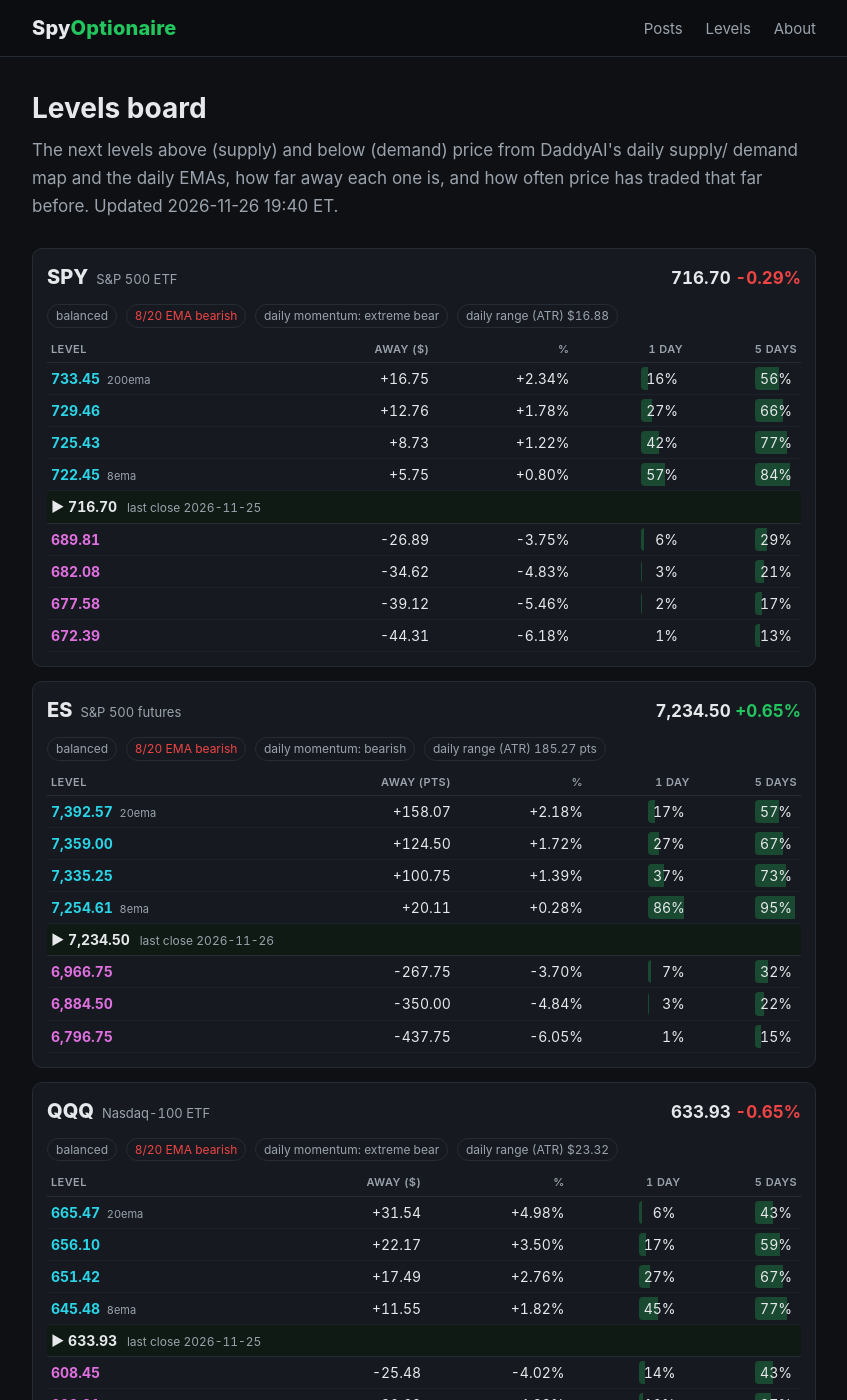
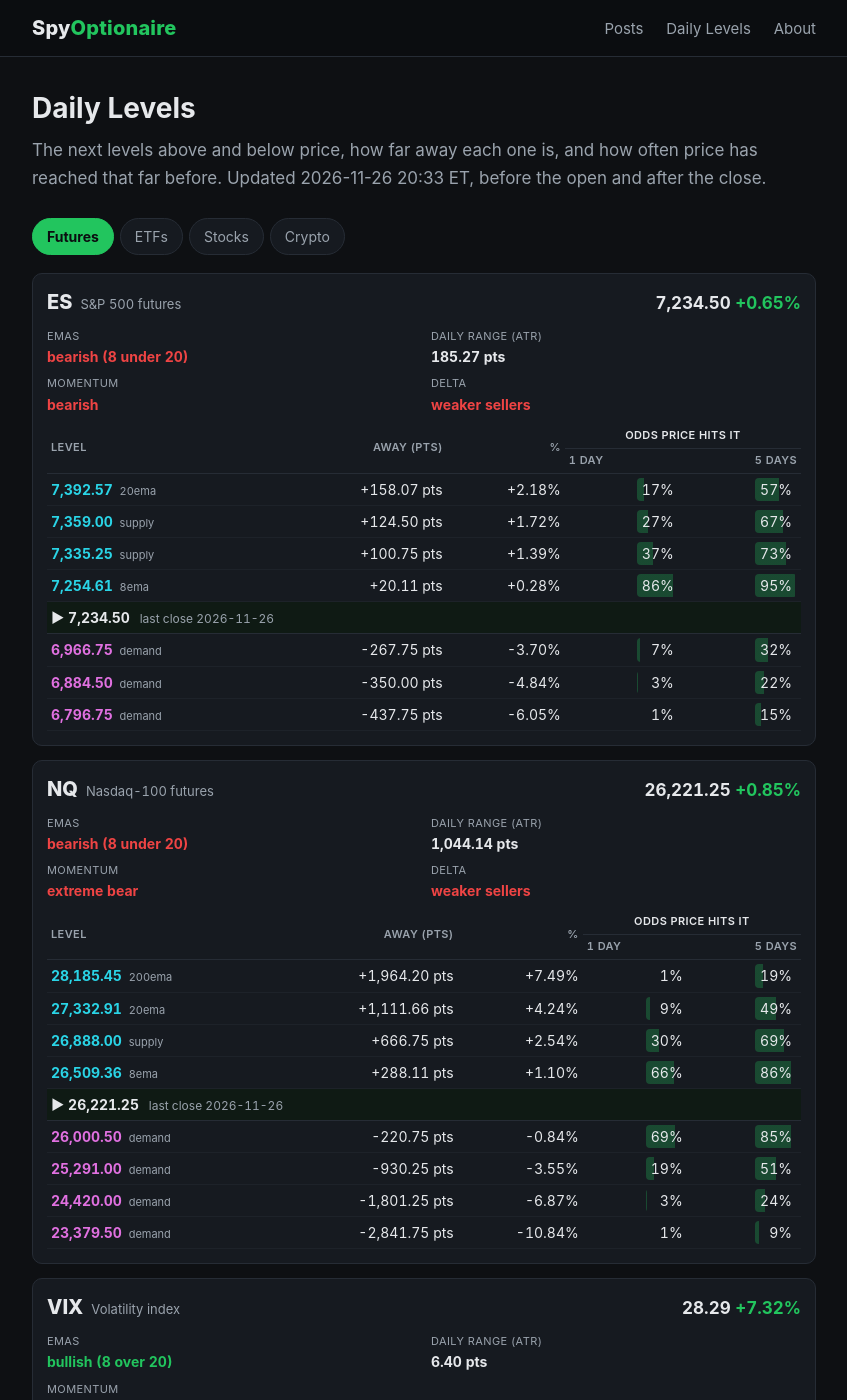
Before and after one commit to SpyOptionaire/spyoptionaire.github.io, a Jekyll site: the page built from levels.html, in a window 1280 px wide and 1400 px high. Shown: the whole window, without its empty margins (216-1063 px from the left). Built offline with Jekyll 4.4.1, drawn with Linux system fonts in a browser that asks for light colours; some of the changed text lies outside the part shown.

Commit message:
Home page overview, Posts page, Daily Levels: tabs, metrics, supply/ demand labels, odds header
Co-Authored-By: Claude Opus 5.5 <noreply@anthropic.com>
Claude-Session: https://claude.ai/code/session_01EnXCpuWUg6oc66XeZWqt4P

```diff
--- a/_data/levels.json
+++ b/_data/levels.json
@@ -1,5 +1,5 @@
 {
- "built_et": "2026-11-26 19:40",
+ "built_et": "2026-11-26 20:33",
  "tickers": [
   {
    "sym": "SPY",
@@ -12,12 +12,15 @@
    "state": "balanced",
    "imbalanced": false,
    "trend": "bearish",
+   "ema": "bearish (8 under 20)",
    "momentum": "extreme bear",
+   "delta": null,
+   "group": "etfs",
    "supply": [
     {
      "price": "722.45",
      "tag": "8ema",
-     "away": "+5.75",
+     "away": "+$5.75",
      "pct": "+0.80%",
      "atr": 0.34,
      "p1": "57%",
@@ -25,8 +28,8 @@
     },
     {
      "price": "725.43",
-     "tag": "",
-     "away": "+8.73",
+     "tag": "supply",
+     "away": "+$8.73",
      "pct": "+1.22%",
      "atr": 0.52,
      "p1": "42%",
@@ -34,8 +37,8 @@
     },
     {
      "price": "729.46",
-     "tag": "",
-     "away": "+12.76",
+     "tag": "supply",
+     "away": "+$12.76",
      "pct": "+1.78%",
      "atr": 0.76,
      "p1": "27%",
@@ -44,7 +47,7 @@
     {
      "price": "733.45",
      "tag": "200ema",
-     "away": "+16.75",
+     "away": "+$16.75",
      "pct": "+2.34%",
      "atr": 0.99,
      "p1": "16%",
@@ -54,8 +57,8 @@
    "demand": [
     {
      "price": "689.81",
-     "tag": "",
-     "away": "-26.89",
+     "tag": "demand",
+     "away": "-$26.89",
      "pct": "-3.75%",
      "atr": 1.59,
      "p1": "6%",
@@ -63,8 +66,8 @@
     },
     {
      "price": "682.08",
-     "tag": "",
-     "away": "-34.62",
+     "tag": "demand",
+     "away": "-$34.62",
      "pct": "-4.83%",
      "atr": 2.05,
      "p1": "3%",
@@ -72,8 +75,8 @@
     },
     {
      "price": "677.58",
-     "tag": "",
-     "away": "-39.12",
+     "tag": "demand",
+     "away": "-$39.12",
      "pct": "-5.46%",
      "atr": 2.32,
      "p1": "2%",
@@ -81,8 +84,8 @@
     },
     {
      "price": "672.39",
-     "tag": "",
-     "away": "-44.31",
+     "tag": "demand",
+     "away": "-$44.31",
      "pct": "-6.18%",
      "atr": 2.63,
      "p1": "1%",
@@ -101,12 +104,15 @@
    "state": "balanced",
    "imbalanced": false,
    "trend": "bearish",
+   "ema": "bearish (8 under 20)",
    "momentum": "bearish",
+   "delta": "weaker sellers",
+   "group": "futures",
    "supply": [
     {
      "price": "7,254.61",
      "tag": "8ema",
-     "away": "+20.11",
+     "away": "+20.11 pts",
      "pct": "+0.28%",
      "atr": 0.11,
      "p1": "86%",
@@ -114,8 +120,8 @@
     },
     {
      "price": "7,335.25",
-     "tag": "",
-     "away": "+100.75",
+     "tag": "supply",
+     "away": "+100.75 pts",
      "pct": "+1.39%",
      "atr": 0.54,
      "p1": "37%",
@@ -123,8 +129,8 @@
     },
     {
      "price": "7,359.00",
-     "tag": "",
-     "away": "+124.50",
+     "tag": "supply",
+     "away": "+124.50 pts",
      "pct": "+1.72%",
      "atr": 0.67,
      "p1": "27%",
@@ -133,7 +139,7 @@
     {
      "price": "7,392.57",
      "tag": "20ema",
-     "away": "+158.07",
+     "away": "+158.07 pts",
      "pct": "+2.18%",
      "atr": 0.85,
      "p1": "17%",
@@ -143,8 +149,8 @@
    "demand": [
     {
      "price": "6,966.75",
-     "tag": "",
-     "away": "-267.75",
+     "tag": "demand",
+     "away": "-267.75 pts",
      "pct": "-3.70%",
      "atr": 1.45,
      "p1": "7%",
@@ -152,8 +158,8 @@
     },
     {
      "price": "6,884.50",
-     "tag": "",
-     "away": "-350.00",
+     "tag": "demand",
+     "away": "-350.00 pts",
      "pct": "-4.84%",
      "atr": 1.89,
      "p1": "3%",
@@ -161,8 +167,8 @@
     },
     {
      "price": "6,796.75",
-     "tag": "",
-     "away": "-437.75",
+     "tag": "demand",
+     "away": "-437.75 pts",
      "pct": "-6.05%",
      "atr": 2.36,
      "p1": "1%",
@@ -181,12 +187,15 @@
    "state": "balanced",
    "imbalanced": false,
    "trend": "bearish",
+   "ema": "bearish (8 under 20)",
    "momentum": "extreme bear",
+   "delta": null,
+   "group": "etfs",
    "supply": [
     {
      "price": "645.48",
      "tag": "8ema",
-     "away": "+11.55",
+     "away": "+$11.55",
      "pct": "+1.82%",
      "atr": 0.5,
      "p1": "45%",
@@ -194,8 +203,8 @@
     },
     {
      "price": "651.42",
-     "tag": "",
-     "away": "+17.49",
+     "tag": "supply",
+     "away": "+$17.49",
      "pct": "+2.76%",
      "atr": 0.75,
      "p1": "27%",
@@ -203,8 +212,8 @@
     },
     {
      "price": "656.10",
-     "tag": "",
-     "away": "+22.17",
+     "tag": "supply",
+     "away": "+$22.17",
      "pct": "+3.50%",
      "atr": 0.95,
      "p1": "17%",
@@ -213,7 +222,7 @@
     {
      "price": "665.47",
      "tag": "20ema",
-     "away": "+31.54",
+     "away": "+$31.54",
      "pct": "+4.98%",
      "atr": 1.35,
      "p1": "6%",
@@ -223,8 +232,8 @@
    "demand": [
     {
      "price": "608.45",
-     "tag": "",
-     "away": "-25.48",
+     "tag": "demand",
+     "away": "-$25.48",
      "pct": "-4.02%",
      "atr": 1.09,
      "p1": "14%",
@@ -232,8 +241,8 @@
     },
     {
      "price": "603.31",
-     "tag": "",
-     "away": "-30.62",
+     "tag": "demand",
+     "away": "-$30.62",
      "pct": "-4.83%",
      "atr": 1.31,
      "p1": "10%",
@@ -241,8 +250,8 @@
     },
     {
      "price": "600.04",
-     "tag": "",
-     "away": "-33.89",
+     "tag": "demand",
+     "away": "-$33.89",
      "pct": "-5.35%",
      "atr": 1.45,
      "p1": "8%",
@@ -250,8 +259,8 @@
     },
     {
      "price": "599.75",
-     "tag": "",
-     "away": "-34.18",
+     "tag": "demand",
+     "away": "-$34.18",
      "pct": "-5.39%",
      "atr": 1.47,
      "p1": "8%",
@@ -270,12 +279,15 @@
    "state": "balanced",
    "imbalanced": false,
    "trend": "bearish",
+   "ema": "bearish (8 under 20)",
    "momentum": "extreme bear",
+   "delta": "weaker sellers",
+   "group": "futures",
    "supply": [
     {
      "price": "26,509.36",
      "tag": "8ema",
-     "away": "+288.11",
+     "away": "+288.11 pts",
      "pct": "+1.10%",
      "atr": 0.28,
      "p1": "66%",
@@ -283,8 +295,8 @@
     },
     {
      "price": "26,888.00",
-     "tag": "",
-     "away": "+666.75",
+     "tag": "supply",
+     "away": "+666.75 pts",
      "pct": "+2.54%",
      "atr": 0.64,
      "p1": "30%",
@@ -293,7 +305,7 @@
     {
      "price": "27,332.91",
      "tag": "20ema",
-     "away": "+1,111.66",
+     "away": "+1,111.66 pts",
      "pct": "+4.24%",
      "atr": 1.06,
      "p1": "9%",
@@ -302,7 +314,7 @@
     {
      "price": "28,185.45",
      "tag": "200ema",
-     "away": "+1,964.20",
+     "away": "+1,964.20 pts",
      "pct": "+7.49%",
      "atr": 1.88,
      "p1": "1%",
@@ -312,8 +324,8 @@
    "demand": [
     {
      "price": "26,000.50",
-     "tag": "",
-     "away": "-220.75",
+     "tag": "demand",
+     "away": "-220.75 pts",
      "pct": "-0.84%",
      "atr": 0.21,
      "p1": "69%",
@@ -321,8 +333,8 @@
     },
     {
      "price": "25,291.00",
-     "tag": "",
-     "away": "-930.25",
+     "tag": "demand",
+     "away": "-930.25 pts",
      "pct": "-3.55%",
      "atr": 0.89,
      "p1": "19%",
@@ -330,8 +342,8 @@
     },
     {
      "price": "24,420.00",
-     "tag": "",
-     "away": "-1,801.25",
+     "tag": "demand",
+     "away": "-1,801.25 pts",
      "pct": "-6.87%",
      "atr": 1.73,
      "p1": "3%",
@@ -339,8 +351,8 @@
     },
     {
      "price": "23,379.50",
-     "tag": "",
-     "away": "-2,841.75",
+     "tag": "demand",
+     "away": "-2,841.75 pts",
      "pct": "-10.84%",
      "atr": 2.72,
      "p1": "1%",
@@ -359,12 +371,15 @@
    "state": "balanced",
    "imbalanced": false,
    "trend": "bullish",
+   "ema": "bullish (8 over 20)",
    "momentum": "bullish",
+   "delta": null,
+   "group": "futures",
    "supply": [
     {
      "price": "31.05",
-     "tag": "weekly",
-     "away": "+2.76",
+     "tag": "weekly supply",
+     "away": "+2.76 pts",
      "pct": "+9.76%",
      "atr": 0.43,
      "p1": "49%",
@@ -375,7 +390,7 @@
     {
      "price": "26.81",
      "tag": "8ema",
-     "away": "-1.48",
+     "away": "-1.48 pts",
      "pct": "-5.23%",
      "atr": 0.23,
      "p1": "61%",
@@ -384,7 +399,7 @@
     {
      "price": "23.87",
      "tag": "20ema",
-     "away": "-4.42",
+     "away": "-4.42 pts",
      "pct": "-15.62%",
      "atr": 0.69,
      "p1": "19%",
@@ -393,7 +408,7 @@
     {
      "price": "20.57",
      "tag": "50ema",
-     "away": "-7.72",
+     "away": "-7.72 pts",
      "pct": "-27.29%",
      "atr": 1.21,
      "p1": "5%",
@@ -402,7 +417,7 @@
     {
      "price": "18.44",
      "tag": "200ema",
-     "away": "-9.85",
+     "away": "-9.85 pts",
      "pct": "-34.82%",
      "atr": 1.54,
      "p1": "2%",
@@ -421,12 +436,15 @@
    "state": "IMBALANCED under the latest demand",
    "imbalanced": true,
    "trend": "bearish",
+   "ema": "bearish (8 under 20)",
    "momentum": "extreme bear",
+   "delta": null,
+   "group": "crypto",
    "supply": [
     {
      "price": "61,500",
-     "tag": "",
-     "away": "+855",
+     "tag": "broken demand",
+     "away": "+$855",
      "pct": "+1.41%",
      "atr": 0.29,
      "p1": "59%",
@@ -435,7 +453,7 @@
     {
      "price": "61,857",
      "tag": "8ema",
-     "away": "+1,212",
+     "away": "+$1,212",
      "pct": "+2.00%",
      "atr": 0.4,
      "p1": "46%",
@@ -443,8 +461,8 @@
     },
     {
      "price": "66,520",
-     "tag": "",
-     "away": "+5,875",
+     "tag": "supply",
+     "away": "+$5,875",
      "pct": "+9.69%",
      "atr": 1.96,
      "p1": "3%",
@@ -453,7 +471,7 @@
     {
      "price": "66,941",
      "tag": "20ema",
-     "away": "+6,296",
+     "away": "+$6,296",
      "pct": "+10.38%",
      "atr": 2.1,
      "p1": "2%",
@@ -463,8 +481,8 @@
    "demand": [
     {
      "price": "58,900",
-     "tag": "",
-     "away": "-1,745",
+     "tag": "demand",
+     "away": "-$1,745",
      "pct": "-2.88%",
      "atr": 0.58,
      "p1": "32%",
@@ -472,8 +490,8 @@
     },
     {
      "price": "57,985",
-     "tag": "",
-     "away": "-2,660",
+     "tag": "demand",
+     "away": "-$2,660",
      "pct": "-4.39%",
      "atr": 0.89,
      "p1": "16%",
@@ -481,8 +499,8 @@
     },
     {
      "price": "53,770",
-     "tag": "",
-     "away": "-6,875",
+     "tag": "demand",
+     "away": "-$6,875",
      "pct": "-11.34%",
      "atr": 2.29,
      "p1": "2%",
@@ -490,8 +508,8 @@
     },
     {
      "price": "53,695",
-     "tag": "",
-     "away": "-6,950",
+     "tag": "demand",
+     "away": "-$6,950",
      "pct": "-11.46%",
      "atr": 2.32,
      "p1": "2%",
--- a/_layouts/default.html
+++ b/_layouts/default.html
@@ -12,8 +12,8 @@
     <div class="wrap bar">
       <a class="brand" href="{{ '/' | relative_url }}">Spy<span>Optionaire</span></a>
       <nav>
-        <a href="{{ '/' | relative_url }}">Posts</a>
-        <a href="{{ '/levels/' | relative_url }}">Levels</a>
+        <a href="{{ '/posts/' | relative_url }}">Posts</a>
+        <a href="{{ '/levels/' | relative_url }}">Daily Levels</a>
         <a href="{{ '/about/' | relative_url }}">About</a>
       </nav>
     </div>
--- a/assets/css/style.css
+++ b/assets/css/style.css
@@ -45,3 +45,23 @@ nav a { color:var(--muted); margin-left:18px; font-size:15px; } nav a:hover { co
 .card .asof { color:var(--muted); font-size:12px; margin:6px 0 0; }
 .note { color:var(--muted); font-size:14px; margin:6px 0 40px; } .note p { margin:8px 0; } .note b { color:var(--text); }
 @media (max-width:520px) { body { font-size:16px; } .hero h1 { font-size:23px; } .post h1 { font-size:22px; } }
+/* 11-26 v3: tabs, metrics, home */
+.tabs { display:flex; gap:6px; margin:16px 0 0; overflow-x:auto; }
+.tabs button { background:var(--panel); color:var(--muted); border:1px solid var(--line); border-radius:999px; padding:6px 14px; font:inherit; font-size:14px; cursor:pointer; white-space:nowrap; }
+.tabs button.on { color:#0b0d10; background:var(--accent); border-color:var(--accent); font-weight:700; }
+.board[hidden] { display:none; }
+.empty { color:var(--muted); font-size:14px; }
+.met { display:grid; grid-template-columns:1fr 1fr; gap:6px 14px; margin:8px 0 4px; }
+.met div { min-width:0; } .met dt { color:var(--muted); font-size:11px; text-transform:uppercase; letter-spacing:.4px; } .met dd { margin:0; font-size:14px; font-weight:650; }
+.lad th.oh { text-align:center; color:var(--text); }
+.hero.home h1 { font-size:30px; }
+.tiles { display:grid; grid-template-columns:1fr 1fr; gap:12px; margin:22px 0 14px; }
+.tile { display:block; background:var(--panel); border:1px solid var(--line); border-radius:10px; padding:14px 16px; color:var(--text); }
+.tile:hover { text-decoration:none; border-color:var(--accent); }
+.tile b { display:block; font-size:17px; margin:2px 0 6px; } .tile span:last-child { color:var(--muted); font-size:14px; line-height:1.5; display:block; }
+.k { display:block; color:var(--accent); font-size:12px; font-weight:700; text-transform:uppercase; letter-spacing:.6px; }
+.latest, .soon, .follow { border-top:1px solid var(--line); padding:14px 0; }
+.latest a { color:var(--text); display:block; margin:2px 0; } .latest a:hover b { color:var(--accent); } .latest .d { color:var(--muted); font-size:13px; }
+.soon ul { margin:6px 0 0; padding-left:18px; color:var(--muted); font-size:15px; } .soon li { margin:5px 0; } .soon b { color:var(--text); }
+.follow { margin-bottom:30px; }
+@media (max-width:520px) { .tiles { grid-template-columns:1fr; } .hero.home h1 { font-size:24px; } nav a { margin-left:12px; font-size:14px; } }
--- a/levels.html
+++ b/levels.html
@@ -1,36 +1,47 @@
 ---
 layout: default
-title: Levels board
-description: The next supply/ demand levels and EMAs above and below price on SPY/ ES, QQQ/ NQ, VIX, Bitcoin and more, with the distance to each level and how often price has reached that far. Opinion only, not financial advice.
+title: Daily Levels
+description: The next supply and demand levels and daily EMAs above and below price for futures, ETFs, stocks and Bitcoin, with the distance to each level and the historical odds price reaches it. Opinion only, not financial advice.
 permalink: /levels/
 ---
 {% assign L = site.data.levels %}
 <section class="hero">
-  <h1>Levels board</h1>
-  <p>The next levels above (supply) and below (demand) price from DaddyAI's daily supply/ demand map and the daily EMAs, how far away each one is, and how often price has traded that far before. Updated {{ L.built_et }} ET.</p>
+  <h1>Daily Levels</h1>
+  <p>The next levels above and below price, how far away each one is, and how often price has reached that far before. Updated {{ L.built_et }} ET, before the open and after the close.</p>
 </section>
-<div class="board">
-{% for t in L.tickers %}
+<div class="tabs" role="tablist">
+  <button data-g="futures">Futures</button><button data-g="etfs">ETFs</button><button data-g="stocks">Stocks</button><button data-g="crypto">Crypto</button>
+</div>
+{% assign groups = "futures,etfs,stocks,crypto" | split: "," %}
+{% for g in groups %}
+{% assign items = L.tickers | where: "group", g %}
+<div class="board" data-g="{{ g }}">
+{% if items.size == 0 %}<p class="empty">{% if g == 'stocks' %}IWM, Apple, Amazon, Microsoft, Nvidia and Tesla join with the next morning update.{% else %}Nothing here yet.{% endif %}</p>{% endif %}
+{% for t in items %}
   <div class="card{% if t.imbalanced %} imb{% endif %}">
     <div class="ch">
       <span class="sym">{{ t.sym }}</span><span class="nm">{{ t.name }}</span>
       <span class="px">{{ t.close }} <span class="{% if t.chg_pct >= 0 %}up{% else %}dn{% endif %}">{% if t.chg_pct >= 0 %}+{% endif %}{{ t.chg_pct }}%</span></span>
     </div>
-    <div class="tags">
-      {% if t.imbalanced %}<span class="tag warn">{{ t.state }}</span>{% else %}<span class="tag">balanced</span>{% endif %}
-      {% if t.trend %}<span class="tag {% if t.trend == 'bullish' %}bull{% else %}bear{% endif %}">8/20 EMA {{ t.trend }}</span>{% endif %}
-      {% if t.momentum %}<span class="tag">daily momentum: {{ t.momentum }}</span>{% endif %}
-      {% if t.atr %}<span class="tag">daily range (ATR) {% if t.unit == '$' %}${% endif %}{{ t.atr }}{% if t.unit == 'pts' %} pts{% endif %}</span>{% endif %}
-    </div>
+    {% if t.imbalanced %}<div class="tags"><span class="tag warn">{{ t.state }}</span></div>{% endif %}
+    <dl class="met">
+      {% if t.ema %}<div><dt>EMAs</dt><dd class="{% if t.trend == 'bullish' %}up{% else %}dn{% endif %}">{{ t.ema }}</dd></div>{% endif %}
+      {% if t.atr %}<div><dt>Daily range (ATR)</dt><dd>{% if t.unit == '$' %}${% endif %}{{ t.atr }}{% if t.unit == 'pts' %} pts{% endif %}</dd></div>{% endif %}
+      {% if t.momentum %}<div><dt>Momentum</dt><dd class="{% if t.momentum contains 'bull' %}up{% else %}dn{% endif %}">{{ t.momentum }}</dd></div>{% endif %}
+      {% if t.delta %}<div><dt>Delta</dt><dd class="{% if t.delta contains 'buyers' %}up{% else %}dn{% endif %}">{{ t.delta }}</dd></div>{% endif %}
+    </dl>
     <table class="lad">
-      <thead><tr><th>Level</th><th>Away {% if t.unit == '$' %}($){% else %}(pts){% endif %}</th><th>%</th><th title="How often price traded this far within 1 session (last 10 yrs)">1 day</th><th title="How often price traded this far within 5 sessions (last 10 yrs)">5 days</th></tr></thead>
+      <thead>
+        <tr><th rowspan="2">Level</th><th rowspan="2">Away {% if t.unit == '$' %}($){% else %}(pts){% endif %}</th><th rowspan="2">%</th><th colspan="2" class="oh">Odds price hits it</th></tr>
+        <tr><th>1 day</th><th>5 days</th></tr>
+      </thead>
       <tbody>
       {% assign sup = t.supply | reverse %}
-      {% for x in sup %}<tr class="rs"><td><b>{{ x.price }}</b>{% if x.tag != '' %} <i>{{ x.tag }}</i>{% endif %}</td><td>{{ x.away }}</td><td>{{ x.pct }}</td><td><span class="odd" style="--w:{{ x.p1 }}">{{ x.p1 }}</span></td><td><span class="odd" style="--w:{{ x.p5 }}">{{ x.p5 }}</span></td></tr>
+      {% for x in sup %}<tr class="rs"><td><b>{{ x.price }}</b> <i>{{ x.tag }}</i></td><td>{{ x.away }}</td><td>{{ x.pct }}</td><td><span class="odd" style="--w:{{ x.p1 }}">{{ x.p1 }}</span></td><td><span class="odd" style="--w:{{ x.p5 }}">{{ x.p5 }}</span></td></tr>
       {% endfor %}
       {% if t.supply.size == 0 %}<tr class="rs"><td colspan="5"><i>no supply level within range</i></td></tr>{% endif %}
       <tr class="now"><td colspan="5">&#9654; {{ t.close }} <span class="muted">last close {{ t.asof }}</span></td></tr>
-      {% for x in t.demand %}<tr class="rd"><td><b>{{ x.price }}</b>{% if x.tag != '' %} <i>{{ x.tag }}</i>{% endif %}</td><td>{{ x.away }}</td><td>{{ x.pct }}</td><td><span class="odd" style="--w:{{ x.p1 }}">{{ x.p1 }}</span></td><td><span class="odd" style="--w:{{ x.p5 }}">{{ x.p5 }}</span></td></tr>
+      {% for x in t.demand %}<tr class="rd"><td><b>{{ x.price }}</b> <i>{{ x.tag }}</i></td><td>{{ x.away }}</td><td>{{ x.pct }}</td><td><span class="odd" style="--w:{{ x.p1 }}">{{ x.p1 }}</span></td><td><span class="odd" style="--w:{{ x.p5 }}">{{ x.p5 }}</span></td></tr>
       {% endfor %}
       {% if t.demand.size == 0 %}<tr class="rd"><td colspan="5"><i>no demand level within range</i></td></tr>{% endif %}
       </tbody>
@@ -39,8 +50,17 @@ permalink: /levels/
   </div>
 {% endfor %}
 </div>
+{% endfor %}
 <div class="note">
-  <p><b>How to read it.</b> Supply = the next levels above price (blue), demand = the next levels below (pink); EMAs are labelled. <b>Away</b> is the distance from the last close in points or dollars. <b>1 day / 5 days</b> is how often, over the ticker's last 10 years, price traded at least that far from the close (measured in daily ranges, ATR) within the next 1 or 5 sessions. It is history, not a prediction, and a level can be reached and still not hold.</p>
-  <p><b>IMBALANCED</b> = price closed and is holding under its latest daily demand (or over its latest daily supply); buyers (sellers) first need to CLOSE back over (under) it.</p>
-  <p>Coming next: expected moves and the strikes nearest each level, gamma/ open interest levels, and more tickers.</p>
+  <p><b>Supply</b> (blue) = the next levels above price, <b>demand</b> (pink) = the next levels below; EMAs are the daily EMAs. <b>Away</b> = distance from the last close.</p>
+  <p><b>Odds price hits it</b> = how often, over the ticker's last 10 years, price traded at least that far from the close within the next 1 or 5 sessions (measured in daily ranges). History, not a prediction: a level can be hit and still not hold.</p>
+  <p><b>IMBALANCED</b> = price closed and is holding under its latest demand (or over its latest supply). Buyers (sellers) first need to close back over (under) it.</p>
 </div>
+<script>
+(function(){
+  var bs=document.querySelectorAll('.tabs button'), ps=document.querySelectorAll('.board[data-g]');
+  function show(g){ bs.forEach(function(b){b.classList.toggle('on',b.dataset.g===g)}); ps.forEach(function(p){p.hidden=p.dataset.g!==g}); }
+  bs.forEach(function(b){ b.addEventListener('click',function(){ show(b.dataset.g); history.replaceState(null,'','#'+b.dataset.g); }); });
+  var h=(location.hash||'').slice(1); show(['futures','etfs','stocks','crypto'].indexOf(h)>=0?h:'futures');
+})();
+</script>
```
Also changed, not shown: index.html (+40 -13 lines), posts.html (added, +19 -0 lines).
